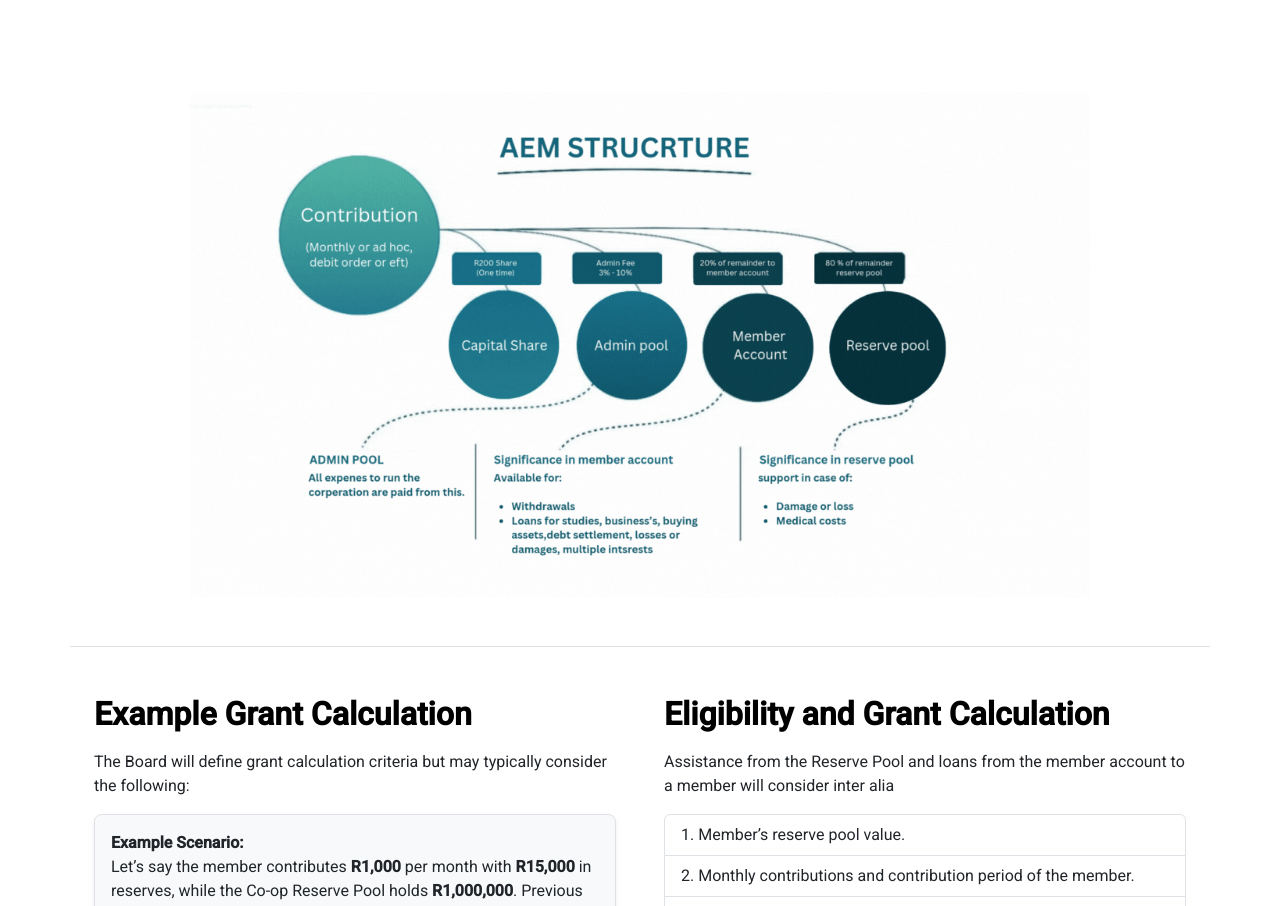
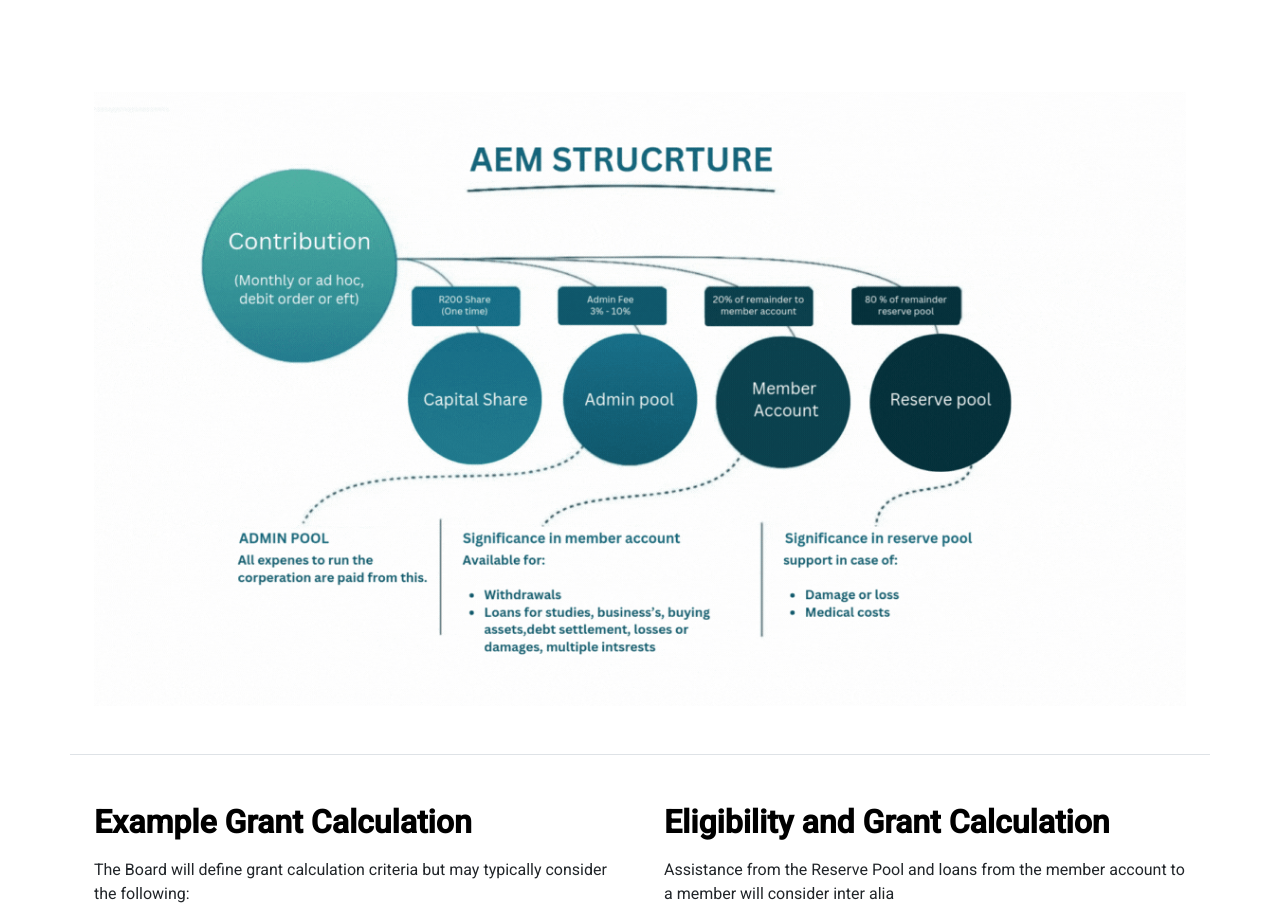
Before and after one commit to WhitelightningDev/aem-webpage, an Angular app: page / in a window 1280 px wide. Shown: the part 1457-2363 px from the top of the page. Built offline with nearby package versions, Linux system fonts and the light colour scheme.

Commit message:
updated the width of the AEM gif

```diff
--- a/src/app/pages/homepage/homepage.component.html
+++ b/src/app/pages/homepage/homepage.component.html
@@ -131,8 +131,8 @@
   </div>
 
   <!-- GIF Added Here -->
-  <div class="text-center mt-4">
-    <img src="/AEMSTRUCTUREVIDEO.gif" width="900px" alt="Descriptive Text" class="img-fluid" style="max-width: 100%; height: auto;" />
+  <div class="text-center mt-4 col-lg-12 col-md-12 col-sm-12">
+    <img src="/AEMSTRUCTUREVIDEO.gif" width="100%" alt="Descriptive Text" class="img-fluid" style="max-width: 100%; height: auto;" />
   </div>
 
 </div>
```
